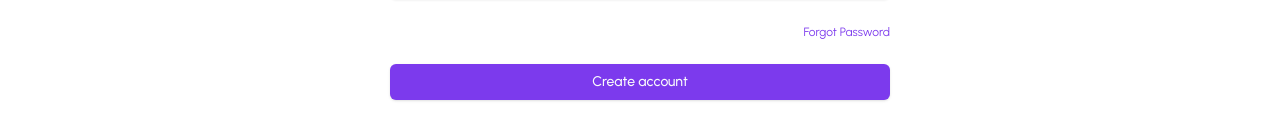
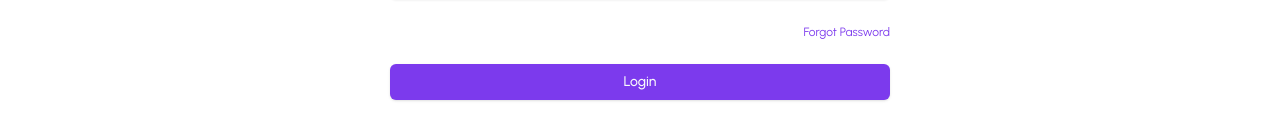
Before and after one commit to clinton401/sendly, a Next.js app: page /login in a window 1280 px wide. Shown: the part 538-678 px from the top of the page. Built offline with nearby package versions, Linux system fonts and the light colour scheme.

Commit message:
changed the button text in the login page to login and added an animation for each auth page

```diff
--- a/components/auth/login-form.tsx
+++ b/components/auth/login-form.tsx
@@ -93,7 +93,7 @@ export const LoginForm: FC = () => {
             </Button>
           </div>
         {success && <FormSuccess message={success} />}
-        <LoadingButton isPending={isPending} message="Create account" />
+        <LoadingButton isPending={isPending} message="Login" />
       </form>
     </Form>
   );
```
